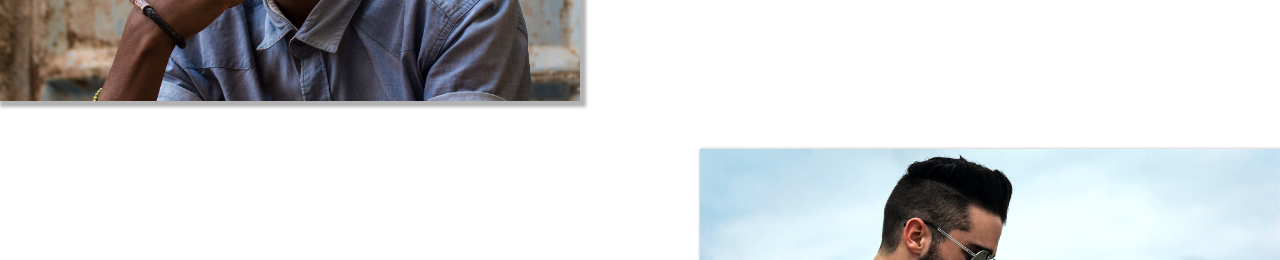
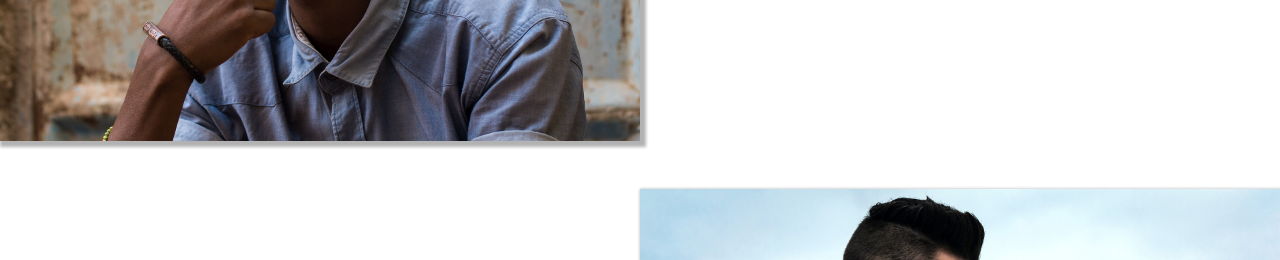
Before and after one commit to gongora92/css, a plain HTML site: page uHost/customers/index.html in a window 1280 px wide. Shown: the part 382-642 px from the top of the page. Drawn offline with Linux system fonts and the light colour scheme.

Commit message:
Fix customers page

```diff
--- a/uHost/customers/customers.css
+++ b/uHost/customers/customers.css
@@ -1,11 +1,5 @@
 .testimonial {
     font-size: 1rem;
-    margin: 3rem 0;
-  }
-
-  .testimonial__list {
-    width: 80%;
-    margin: auto;
   }
 
   .testimonial:first-of-type {
@@ -13,25 +7,19 @@
   }
 
   .testimonial__image-container {
-    width: 65%;
-    max-width: 580px;
-    display: inline-block;
-    vertical-align: middle;
+    width: 100%;
+    max-width: 40rem;
     box-shadow: 3px 3px 3px 3px rgba(0, 0, 0, 0.3);
   }
 
   .testimonial__image {
     width: 100%;
-    display: inline-block;
     vertical-align: top;
   }
 
   .testimonial__info {
     text-align: right;
     padding: 0.9rem;
-    display: inline-block;
-    vertical-align: middle;
-    width: 30%;
   }
 
   #customer-2.testimonial {
@@ -67,3 +55,22 @@
   .testimonial__text {
     margin: 0.2rem;
   }
+
+  @media (min-width: 40rem) {
+    .testimonial {
+      margin: 3rem auto;
+      max-width: 1500px;
+    }
+
+    .testimonial__image-container {
+      width: 65%;
+      display: inline-block;
+      vertical-align: middle;
+    }
+
+    .testimonial__info {
+      display: inline-block;
+      vertical-align: middle;
+      width: 30%;
+    }
+  }
```
